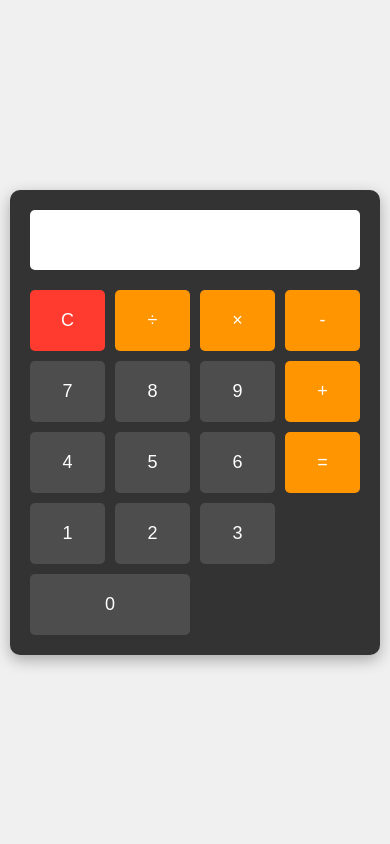
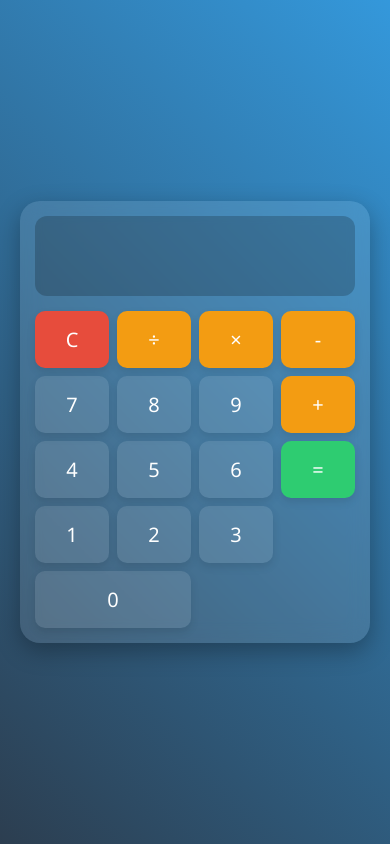
Before and after one commit to Justinnnn15/Calculator, a plain HTML site: page index.html in a window 390 px wide. Drawn offline with Linux system fonts and the light colour scheme.

Commit message:
Applied styles to make the calculator clean and user-friendly:
Arranged buttons in a grid layout

Styled display area for readability

Added spacing, colors, and hover effects

Ensured responsive design for mobile

```diff
--- a/styles.css
+++ b/styles.css
@@ -2,6 +2,7 @@
     margin: 0;
     padding: 0;
     box-sizing: border-box;
+    font-family: 'Segoe UI', Arial, sans-serif;
 }
 
 body {
@@ -9,69 +10,148 @@ body {
     justify-content: center;
     align-items: center;
     min-height: 100vh;
-    background-color: #f0f0f0;
+    background: linear-gradient(45deg, #2c3e50, #3498db);
+    padding: 20px;
 }
 
 .calculator {
-    background-color: #333;
-    border-radius: 10px;
-    padding: 20px;
-    box-shadow: 0 5px 15px rgba(0, 0, 0, 0.3);
+    background-color: rgba(255, 255, 255, 0.1);
+    backdrop-filter: blur(10px);
+    border-radius: 20px;
+    padding: 25px;
+    box-shadow: 0 8px 25px rgba(0, 0, 0, 0.3);
+    max-width: 400px;
+    width: 100%;
 }
 
 .display {
-    margin-bottom: 20px;
+    margin-bottom: 25px;
+    background: rgba(0, 0, 0, 0.2);
+    border-radius: 12px;
+    padding: 10px;
 }
 
 #result {
     width: 100%;
-    height: 60px;
-    background-color: #fff;
+    height: 70px;
+    background: transparent;
     border: none;
-    border-radius: 5px;
-    padding: 10px;
-    font-size: 24px;
+    border-radius: 8px;
+    padding: 15px;
+    font-size: 32px;
     text-align: right;
+    color: white;
+    font-weight: 500;
 }
 
 .buttons {
     display: grid;
     grid-template-columns: repeat(4, 1fr);
     grid-template-rows: repeat(4, 1fr);
-    gap: 10px;
+    gap: 12px;
 }
 
 button {
     padding: 20px;
-    font-size: 18px;
+    font-size: 24px;
     border: none;
-    border-radius: 5px;
+    border-radius: 12px;
     cursor: pointer;
-    background-color: #666;
     color: white;
-    min-height: 60px;
+    min-height: 65px;
+    transition: all 0.2s ease;
+    font-weight: 500;
+    box-shadow: 0 4px 8px rgba(0, 0, 0, 0.1);
 }
 
 button:hover {
-    background-color: #777;
+    transform: translateY(-2px);
+    box-shadow: 0 6px 12px rgba(0, 0, 0, 0.2);
+}
+
+button:active {
+    transform: translateY(1px);
+    box-shadow: 0 2px 4px rgba(0, 0, 0, 0.1);
 }
 
 .number {
-    background-color: #4d4d4d;
+    background-color: rgba(255, 255, 255, 0.1);
+}
+
+.number:hover {
+    background-color: rgba(255, 255, 255, 0.2);
 }
 
 .operator {
-    background-color: #ff9500;
+    background-color: #f39c12;
+}
+
+.operator:hover {
+    background-color: #e67e22;
 }
 
 .equals {
-    background-color: #ff9500;
+    background-color: #2ecc71;
+}
+
+.equals:hover {
+    background-color: #27ae60;
 }
 
 .clear {
-    background-color: #ff3b30;
+    background-color: #e74c3c;
+}
+
+.clear:hover {
+    background-color: #c0392b;
 }
 
 .zero {
     grid-column: span 2;
 }
+
+/* Responsive design for smaller screens */
+@media (max-width: 480px) {
+    .calculator {
+        padding: 15px;
+    }
+
+    .display {
+        margin-bottom: 15px;
+    }
+
+    #result {
+        height: 60px;
+        font-size: 28px;
+        padding: 10px;
+    }
+
+    .buttons {
+        gap: 8px;
+    }
+
+    button {
+        padding: 15px;
+        font-size: 20px;
+        min-height: 55px;
+        border-radius: 10px;
+    }
+}
+
+/* Extra small devices */
+@media (max-width: 320px) {
+    .calculator {
+        padding: 12px;
+    }
+
+    button {
+        padding: 12px;
+        font-size: 18px;
+        min-height: 45px;
+    }
+
+    #result {
+        height: 50px;
+        font-size: 24px;
+    }
+}
```
